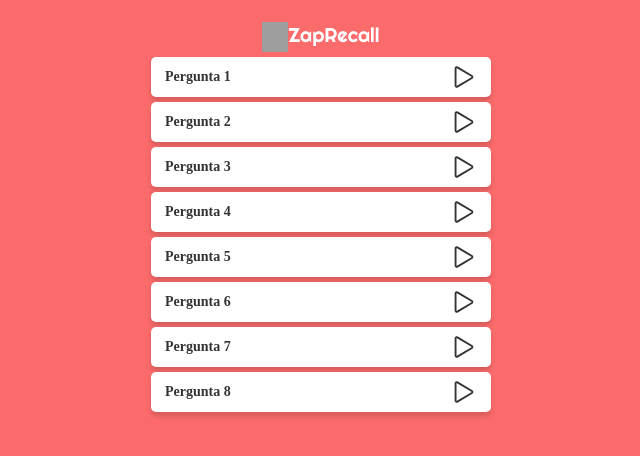
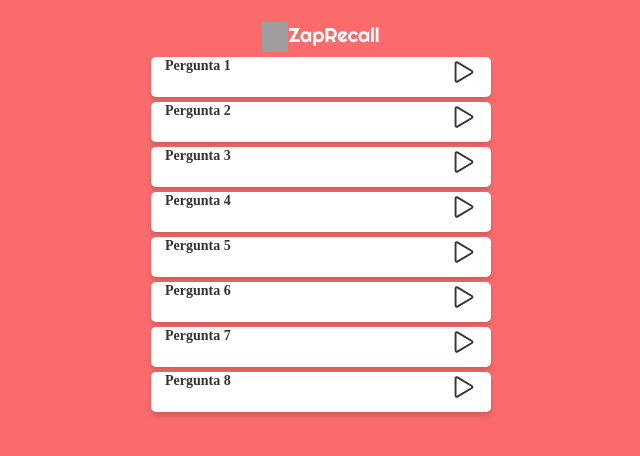
Before and after one commit to BrunooBarross/ZapRecall, a React (Create React App) app: page / in a window 1280 px wide. Both pictures are taken after a click on the button "Iniciar Recall!". Shown: the top 456 px of the page, without its empty margins (319-959 px from the left). Built offline with nearby package versions, Linux system fonts and the light colour scheme; grey boxes are pictures that could not be loaded; a web font is replaced by a local one.

Commit message:
feat: refatorando classes de exibição

```diff
--- a/public/css/style.css
+++ b/public/css/style.css
@@ -119,6 +119,9 @@ body{
     bottom: 7px;
 
 }
-.escondida{
+.esconder{
     display: none;
 }
+.exibir{
+    display: block;
+}
--- a/src/components/Jogo/Cards.jsx
+++ b/src/components/Jogo/Cards.jsx
@@ -2,11 +2,11 @@ import { useState } from "react";
 
 function Cards(props) {
     let [questao, setQuestao] = useState('exibir');
-    let [pergunta, setPergunta] = useState('pergunta escondida');
+    let [pergunta, setPergunta] = useState('esconder');
 
     function exibirPergunta(){
-        setQuestao(questao = 'questao escondida');
-        setPergunta(pergunta = 'pergunta exibir');
+        setQuestao(questao = 'esconder');
+        setPergunta(pergunta = 'exibir');
     }
 
     return (
@@ -22,5 +22,4 @@ function Cards(props) {
         </>
     );
 }
-
 export default Cards;
```
